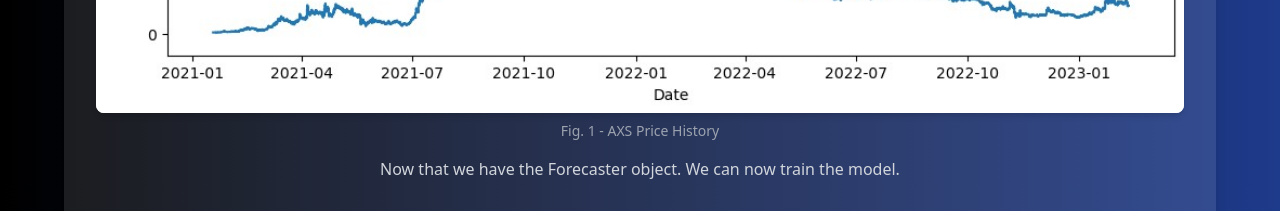
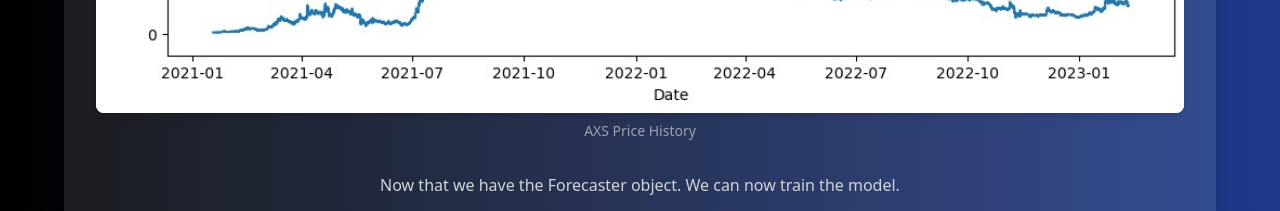
Before and after one commit to jerwintuchi/tonyongbayawak, a Next.js app: page /about/model-train-tune in a window 1280 px wide. Shown: the part 1340-1551 px from the top of the page. Built offline with nearby package versions, Linux system fonts and the light colour scheme.

Commit message:
converted diagrams to the reusable diagram component

```diff
--- a/src/app/about/(timeline-items)/model-train-tune/_components/ModelEvaluation.tsx
+++ b/src/app/about/(timeline-items)/model-train-tune/_components/ModelEvaluation.tsx
@@ -3,6 +3,7 @@ import Image from 'next/image'
 import BenchmarkDiscussion from './BenchMarkDIscussion'
 import AllModelForecast from './AllModelForecast'
 import TunedModelTable from './TunedModelTable'
+import Diagram from '@/components/Diagram'
 
 export default function ModelEvaluation() {
     return (
@@ -60,10 +61,7 @@ export default function ModelEvaluation() {
                     </p>
                 </div>
 
-                <div className='flex flex-row md:flex-row justify-center mt-4 gap-4'>
-                    <Image src="/diagrams/all-model-perf.svg" alt="All Model Performance" quality={100} width={1000} height={600} className="rounded-lg shadow-md bg-white" />
-                </div>
-                <p className="text-sm text-gray-400 mt-2 text-center">Fig. 4 - Test Set Performance of all Models</p>
+                <Diagram src="all-model-perf.svg" alt="All Model Performance" width={1000} height={600} className="rounded-lg shadow-md bg-white" title="Test Set Performance of all Models" />
 
                 <div className="mt-6 bg-gray-800 p-6 rounded-lg shadow-md">
                     <h4 className="text-xl text-blue-300 font-semibold mb-2">Test Set Performance Analysis</h4>
--- a/src/app/about/(timeline-items)/model-train-tune/_components/ModelTrainTuneClient.tsx
+++ b/src/app/about/(timeline-items)/model-train-tune/_components/ModelTrainTuneClient.tsx
@@ -1,12 +1,12 @@
 "use client";
 
 import React from "react";
-import Image from "next/image";
 import { CodeBlock, dracula } from "react-code-blocks";
 import ModelsTable from "./ModelsTable";
 
 import MLRTable from "./MLRTable";
 import ModelEvaluation from "./ModelEvaluation";
+import Diagram from "@/components/Diagram";
 
 export default function ModelTrainTuneClient() {
     return (
@@ -86,10 +86,7 @@ export default function ModelTrainTuneClient() {
                 <p className="text-gray-300 mb-4 text-center p-4">
                     We instantiate a Forecaster object called <strong>&apos;f&apos;</strong> with the target variable <strong>(Closing Price)</strong> and current dates to plot the historic price of the AXS.
                 </p>
-                <div className='flex flex-col md:flex-row justify-center mt-4'>
-                    <Image src="/diagrams/axs-history.svg" alt="Hyperparameter Tuning" width={500} height={300} className="rounded-lg shadow-md w-full bg-white" />
-                </div>
-                <p className="text-sm text-gray-400 mt-2 text-center">Fig. 1 - AXS Price History</p>
+                <Diagram src="axs-history.svg" alt="Hyperparameter Tuning" width={500} height={300} className="rounded-lg shadow-md w-full bg-white" title="AXS Price History" />
                 <p className="text-gray-300 mb-4 text-center p-4">
                     Now that we have the Forecaster object. We can now train the model.
                 </p>
--- a/src/app/about/(timeline-items)/research-phase/_components/Methodology.tsx
+++ b/src/app/about/(timeline-items)/research-phase/_components/Methodology.tsx
@@ -2,6 +2,7 @@
 
 import React from 'react';
 import Image from 'next/image';
+import Diagram from '@/components/Diagram';
 
 export function Methodology() {
     return (
@@ -58,10 +59,7 @@ export function Methodology() {
                 <p className="text-gray-300 mb-4">
                     The study follows the <strong>Waterfall Methodology</strong>, dividing development into three phases:
                 </p>
-                <div className="text-center my-6">
-                    <Image src="/diagrams/waterfall-method.svg" alt="Feature Variables" width={600} height={350} className="rounded-lg shadow-md mx-auto" />
-                    <p className="text-sm text-gray-400 mt-2">Fig. 4 -Waterfall methodology for the Project </p>
-                </div>
+                <Diagram src="waterfall-method.svg" alt="Feature Variables" width={600} height={350} className="rounded-lg shadow-md mx-auto p-4" title="Fig. 4 -Waterfall methodology for the Project" />
                 <ul className="list-disc list-inside text-gray-300 mb-4 text-center">
                     <li><strong>Phase 1:</strong> Data Gathering and Cleaning</li>
                     <li><strong>Phase 2:</strong> Model Training and Validation</li>
```
Also changed, not shown: public/diagrams/tuned-model-eval.svg (added).
